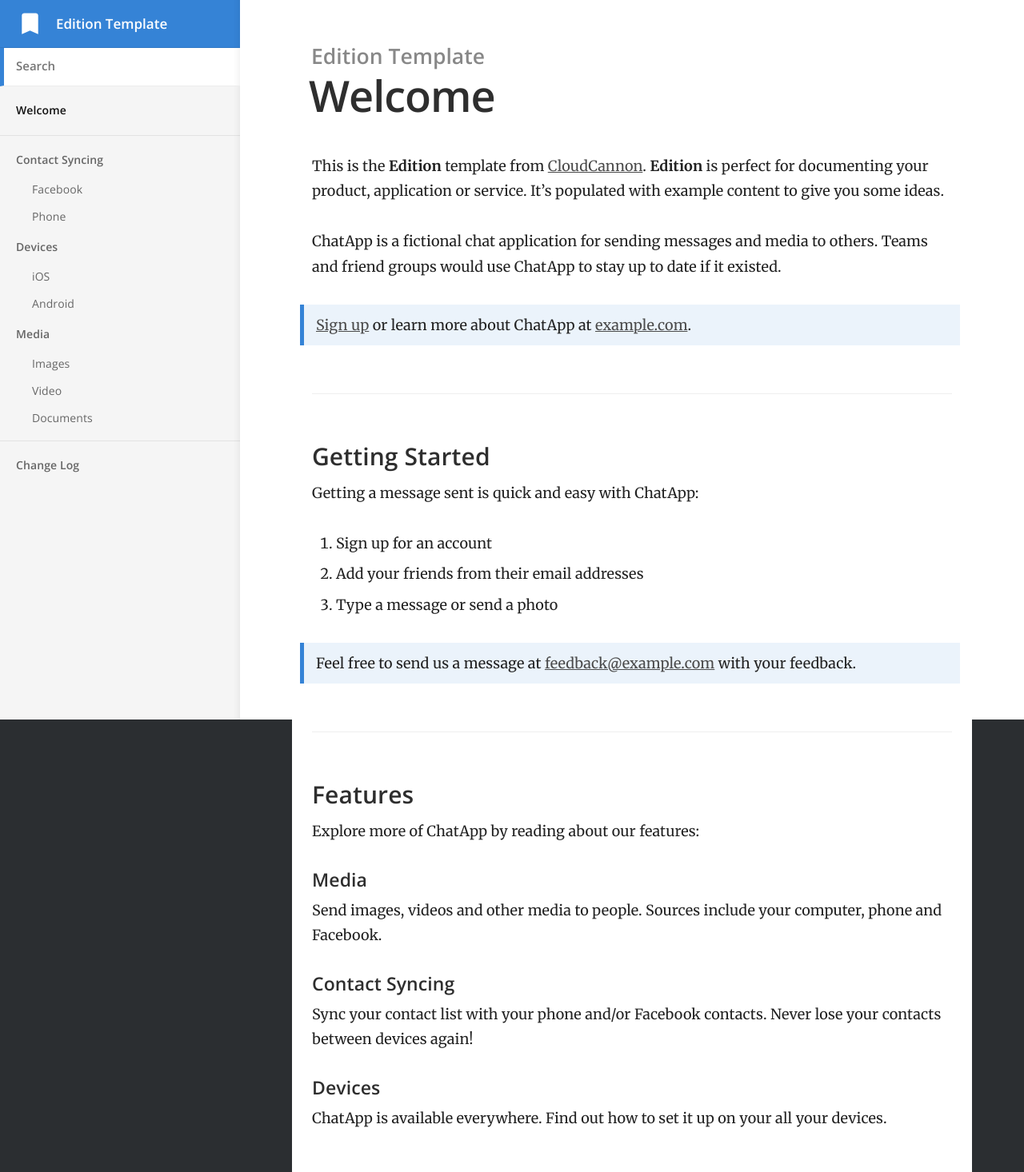
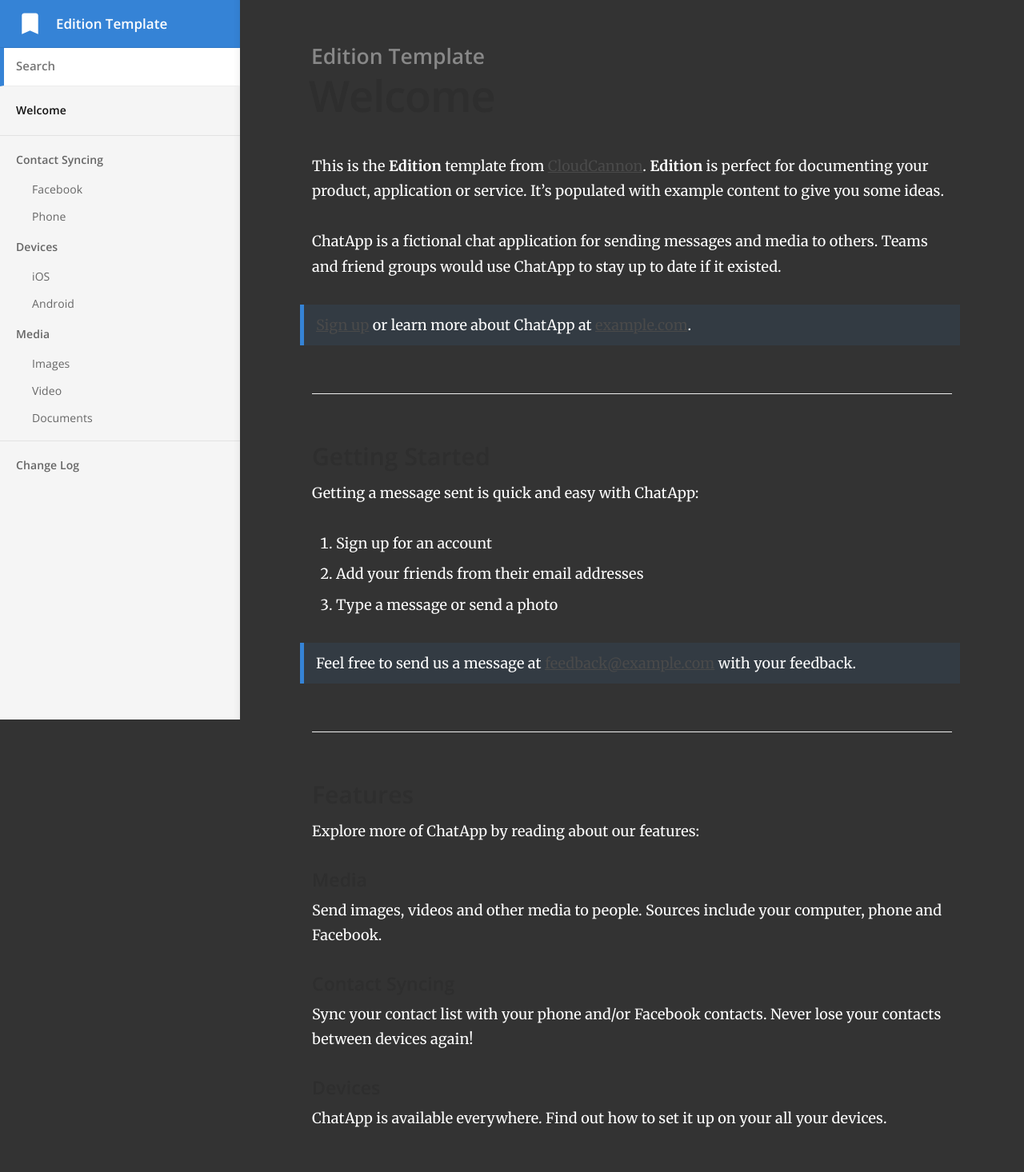
Before and after one commit to d0midigi/aevonflux, a Jekyll site: the page built from index.md, in a window 1280 px wide. Shown: the whole page at 80% size. Built offline with Jekyll 4.4.1, drawn with Linux system fonts in a browser that asks for light colours.

Commit message:
Update main.scss

```diff
--- a/css/main.scss
+++ b/css/main.scss
@@ -4,11 +4,11 @@ sitemap: false
 ---
 
 $baseurl: "{{ site.baseurl }}";
-$body-background-color: #2B2E31;
+$body-background-color: #333333;
 
 $content-max-width: 800px;
-$content-color: #222;
-$content-background-color: #fff;
+$content-color: #fff;
+$content-background-color: #333;
 
 $brand-colour: #3583d6;
 $brand-colour-light: mix($brand-colour, $content-background-color, 10%);
```
